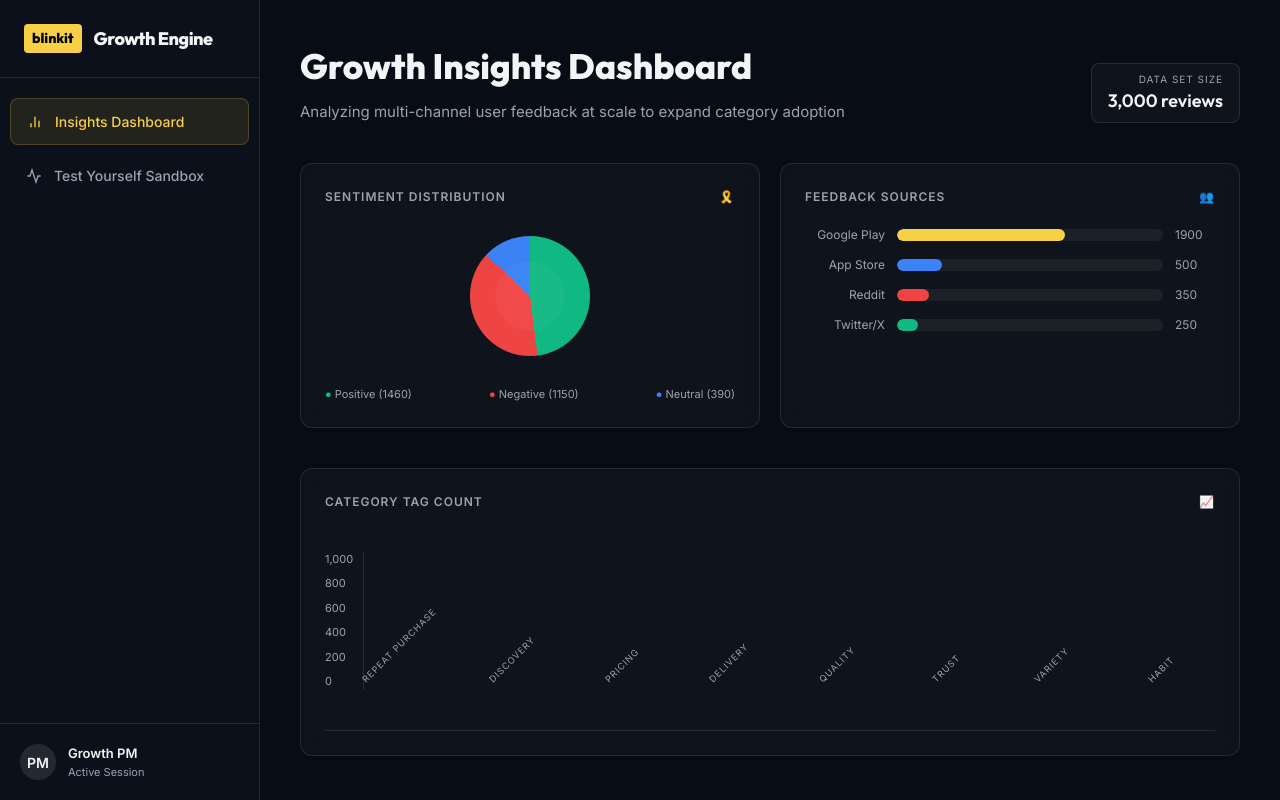
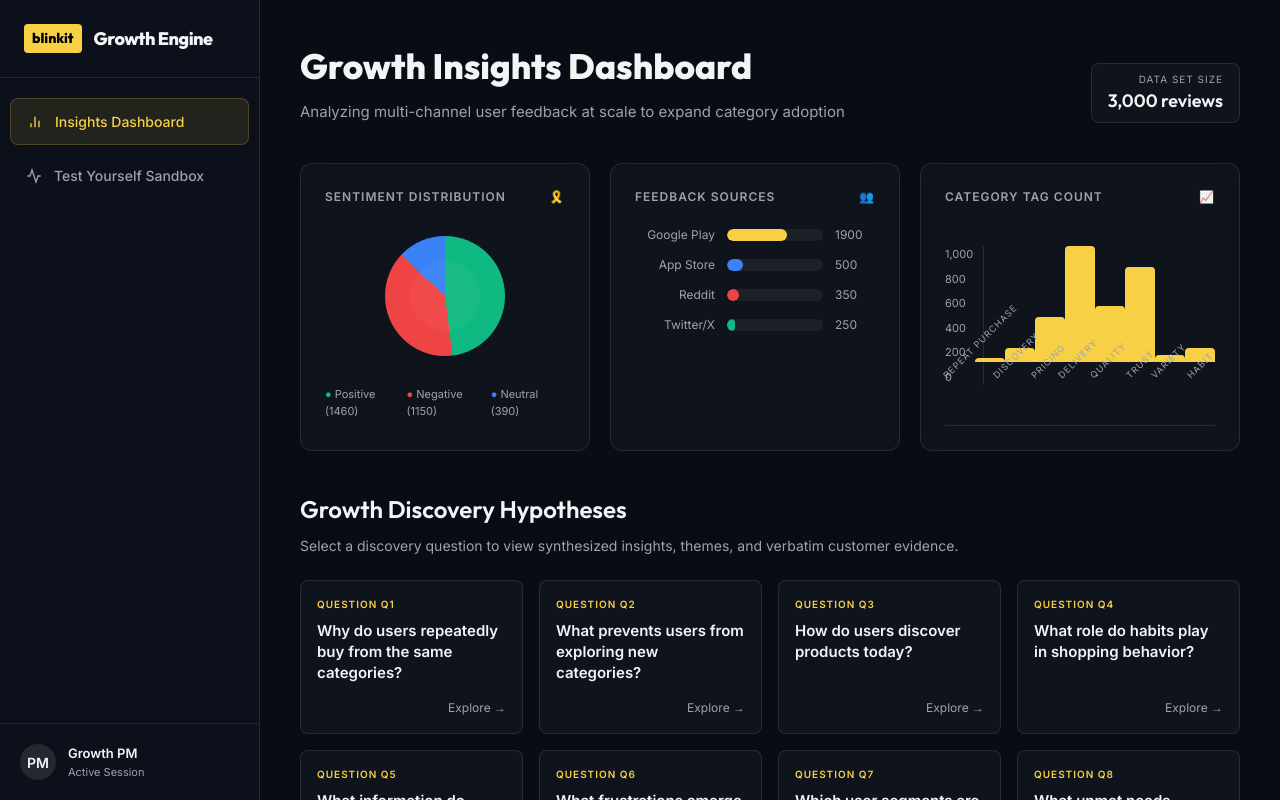
Before and after one commit to apanda007-Noida/Blinkit-Graduation-Project-Nextleap-, a Next.js app in the folder discovery-engine/: page / in a window 1280 px wide. Built offline with nearby package versions, Linux system fonts and the light colour scheme.

Commit message:
fix: adjust dashboard to place all three metric cards in a single row and restore bar chart visibility

```diff
--- a/discovery-engine/src/app/globals.css
+++ b/discovery-engine/src/app/globals.css
@@ -219,7 +219,7 @@ h1, h2, h3, h4, .outfit {
 /* Metrics Grid */
 .metrics-grid {
   display: grid;
-  grid-template-columns: 1fr 1fr;
+  grid-template-columns: repeat(3, 1fr);
   gap: 20px;
   margin-bottom: 40px;
 }
@@ -647,8 +647,10 @@ h1, h2, h3, h4, .outfit {
 .v-bar-col {
   display: flex;
   flex-direction: column;
+  justify-content: flex-end;
   align-items: center;
   width: 30px;
+  height: 100%;
 }
 .v-bar-fill {
   width: 100%;
--- a/discovery-engine/src/app/page.tsx
+++ b/discovery-engine/src/app/page.tsx
@@ -143,9 +143,8 @@ export default function Home() {
                   <div className="bar-label" style={{textAlign:'left', width:'40px'}}>250</div>
                 </div>
               </div>
-            </div>
 
-            <div className="card" style={{marginBottom: '40px'}}>
+              <div className="card">
                 <div className="metric-header">Category Tag Count <span>📈</span></div>
                 <div className="vertical-bar-chart">
                   <div className="y-axis">
@@ -164,6 +163,7 @@ export default function Home() {
                   <div className="v-bar-col"><div className="v-bar-fill" style={{height: '68%'}}></div><div className="v-bar-label">TRUST</div></div>
                   <div className="v-bar-col"><div className="v-bar-fill" style={{height: '5%'}}></div><div className="v-bar-label">VARIETY</div></div>
                   <div className="v-bar-col"><div className="v-bar-fill" style={{height: '10%'}}></div><div className="v-bar-label">HABIT</div></div>
+                </div>
               </div>
             </div>
 
```
Lines whose indentation alone changed are shown as unchanged.
